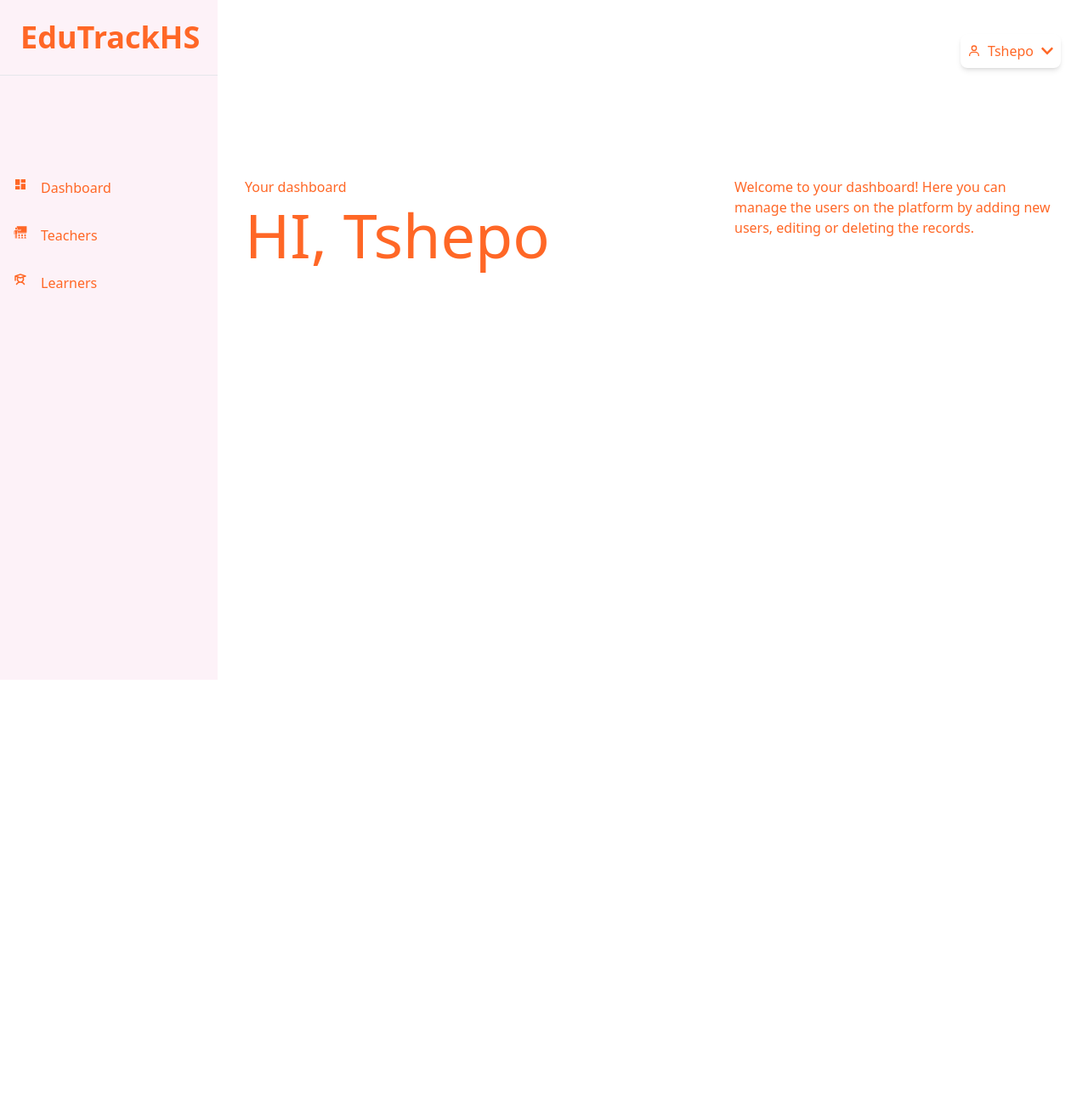
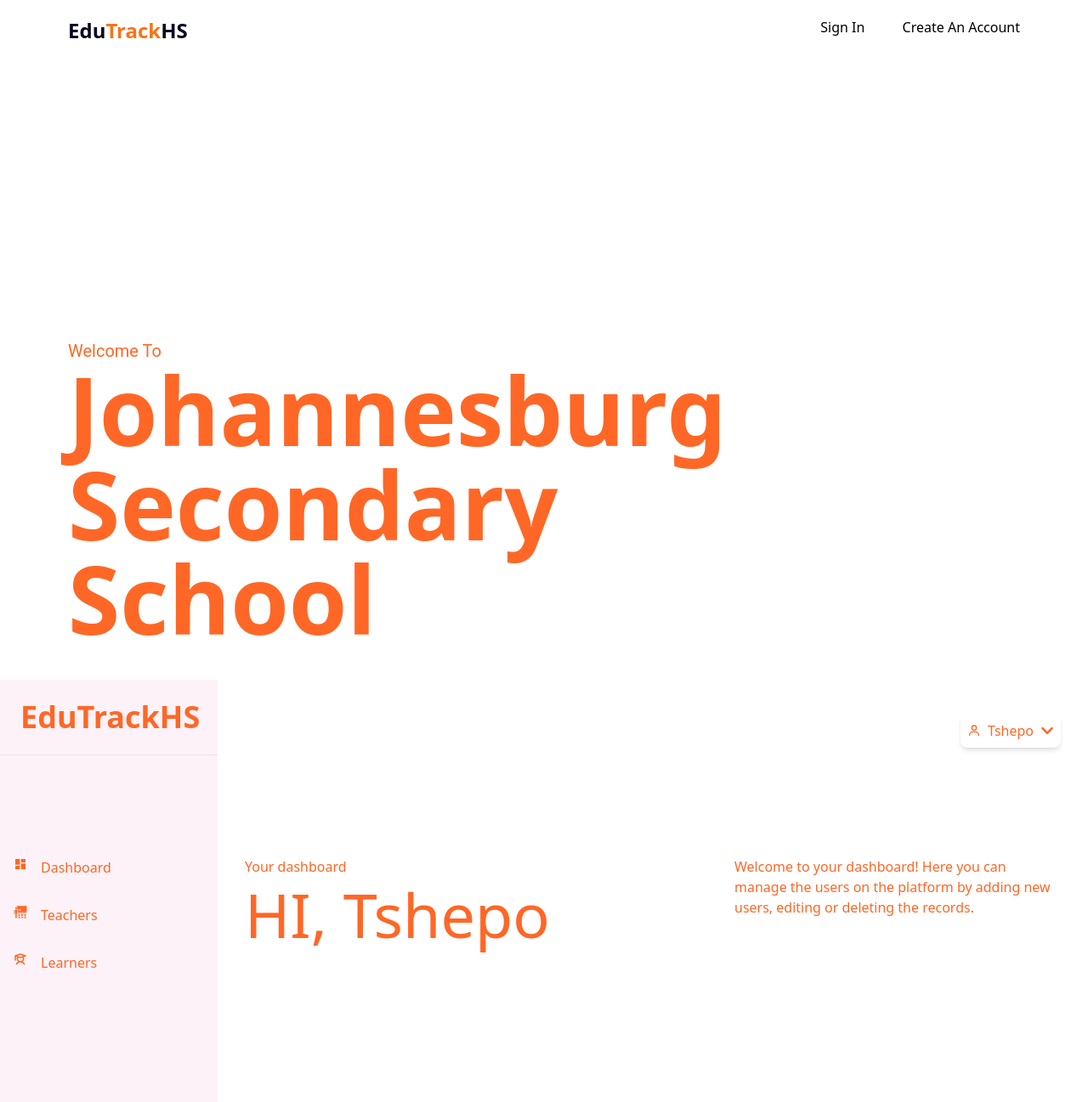
Before and after one commit to ST10107850/EduTrack-HS, a React (Vite) app: page / in a window 1280 px wide. Shown: the top 1297 px of the page at 85% size. Before the commit the page ends 800 px from the top, so only its background shows below. Built offline with nearby package versions, Linux system fonts and the light colour scheme.

Commit message:
few changes

```diff
--- a/src/App2.tsx
+++ b/src/App2.tsx
@@ -10,21 +10,21 @@ import DashboardLayout from './Layout/DashboardLayout';
 const App2: React.FC = () => {
   return (
     <>
-      {/* <Navbar3 />
+      <Navbar3 />
       <div className="w-full h-screen overflow-y-scroll">
         <ul id="cards" className="list-none p-0 grid grid-cols-1 gap-4">
           <li id="card1" className="card w-full">
-            <div className="card-body sticky top-0 w-full rounded-2xl shadow-lg flex items-center justify-center min-h-screen">
+            <div className="card-body sticky top-0 w-full rounded-2xl  flex items-center justify-center min-h-screen">
               <Hero />
             </div>
           </li>
           <li id="card2" className="card w-full">
-            <div className="card-body sticky top-0 w-full rounded-2xl shadow-lg flex items-center justify-center h-[150vh] bg-gray-400">
+            <div className="card-body text-tertiaryColor  sticky top-0 w-full rounded-2xl shadow-lg flex items-center justify-center h-[150vh] ">
               <About2 />
             </div>
           </li>
           <li id="card3" className="card w-full">
-            <div className="card-body sticky top-0 w-full rounded-2xl shadow-lg flex items-center justify-center min-h-screen ">
+            <div className="card-body text-tertiaryColor sticky top-0 w-full rounded-2xl shadow-lg flex items-center justify-center min-h-screen ">
               <MeetOurStaff />
             </div>
           </li>
@@ -34,7 +34,7 @@ const App2: React.FC = () => {
             </div>
           </li>
         </ul>
-      </div> */}
+      </div>
 
 
 
--- a/src/index.css
+++ b/src/index.css
@@ -1,6 +1,10 @@
 @tailwind base;
 @tailwind components;
 @tailwind utilities;
+
+
+@import url('https://fonts.googleapis.com/css2?family=Bowlby+One+SC&family=Roboto:wght@400;700&display=swap');
+
 
 
 
--- a/src/newComponents/About2.tsx
+++ b/src/newComponents/About2.tsx
@@ -4,11 +4,11 @@ import { GiGraduateCap } from 'react-icons/gi';
 
 const About = () => {
   return (
-    <div className="w-full mt-20  rounded-3xl flex flex-col items-center bg-gray-400 py-12 px-20">
+    <div className="w-full mt-20  rounded-3xl flex flex-col items-center bg-white py-12 px-20">
       {/* Main Title and Description */}
       <div className="text-left mb-16 w-full">
-        <h1 className="text-8xl font-bold mb-4">Enjoy Studying at Johannesburg Secondary School</h1>
-        <p className="text-2xl text-gray-600">
+        <h1 className="text-8xl font-bowlby-sc font-bold mb-4">Enjoy Studying at Johannesburg Secondary School</h1>
+        <p className="text-2xl text-black font-roboto ">
           Our school offers a diverse range of academic programs in a variety of languages, providing an ideal environment for learning and personal development. Join us to grow academically, socially, and culturally.
         </p>
       </div>
@@ -27,7 +27,7 @@ const About = () => {
         <div className="flex flex-col items-start p-6 space-y-4">
           <GiGraduateCap className="text-orange-500" size={50} />
           <h2 className="font-bold text-3xl">Our Mission</h2>
-          <p className="text-gray-600 text-base">
+          <p className=" text-base text-black">
             Our mission is to provide a nurturing and inclusive environment where students are encouraged to excel academically, grow socially, and develop lifelong values of curiosity, integrity, and respect.
           </p>
         </div>
@@ -36,7 +36,7 @@ const About = () => {
         <div className="flex flex-col items-start p-6 space-y-4">
           <FaUniversity className="text-orange-500" size={50} />
           <h2 className="font-bold text-3xl">Our Vision</h2>
-          <p className="text-gray-600 text-base">
+          <p className=" text-base text-black">
             To inspire and empower every student to reach their full potential, cultivating compassionate, innovative leaders who make a positive impact in a global society.
           </p>
         </div>
@@ -45,7 +45,7 @@ const About = () => {
         <div className="flex flex-col items-start p-6 space-y-4">
           <BsBook className="text-orange-500" size={50} />
           <h2 className="font-bold text-3xl">Our Goal</h2>
-          <p className="text-gray-600 text-base">
+          <p className=" text-base text-black">
             Our goal is to provide an enriching, well-rounded education that promotes academic excellence, personal growth, and social responsibility. We aim to cultivate critical thinking, creativity, and resilience in our students, ensuring they are well-prepared for lifelong learning and success.
           </p>
         </div>
@@ -54,7 +54,7 @@ const About = () => {
         <div className="flex flex-col items-start p-6 space-y-4">
           <BsPersonLinesFill className="text-orange-500" size={50} />
           <h2 className="font-bold text-3xl">Why Us</h2>
-          <p className="text-gray-600 text-base">
+          <p className=" text-base text-black">
             Choosing our school means joining a community that prioritizes individual growth, academic achievement, and ethical values. We stand out through our commitment to personalized learning, a highly qualified and passionate teaching staff, and an environment that celebrates diversity and inclusion.
           </p>
         </div>
--- a/src/newComponents/Hero.tsx
+++ b/src/newComponents/Hero.tsx
@@ -2,11 +2,11 @@ import React from 'react';
 
 const Hero = () => {
   return (
-    <div className='w-full h-screen px-20 text-black relative flex items-end'>
+    <div className='w-full h-screen px-20 text-tertiaryColor relative flex items-end'>
       {/* Position the text container at the bottom-left with flex and padding */}
       <div className='w-1/3 mb-10'>
-        <h2 className='text-xl'>Welcome To</h2>
-        <h1 className='text-[111px] leading-none font-normal'>Johannesburg Secondary School</h1>
+        <h2 className='text-xl font-roboto'>Welcome To</h2>
+        <h1 className='text-[111px] leading-none font-bowlby font-semibold'>Johannesburg Secondary School</h1>
       </div>
     </div>
   );
--- a/src/newComponents/MeetOurStaff.tsx
+++ b/src/newComponents/MeetOurStaff.tsx
@@ -63,10 +63,10 @@ const MeetOurStaff: React.FC = () => {
   };
 
   return (
-    <div className='w-full rounded-3xl px-10 h-[120vh] text-white bg-black flex flex-col items-center'>
+    <div className='w-full rounded-3xl px-10 h-[120vh] bg-black flex flex-col items-center'>
       <div className='justify-center mt-28'>
         <h1 className='text-9xl font-bold'>Meet Our Staff</h1>
-        <p className='text-2xl gap-4 leading-9 mt-7'>
+        <p className='text-2xl gap-4 text-white leading-9 mt-7'>
           Each member of our staff brings a wealth of experience, passion, and a commitment to fostering a positive and engaging learning environment. They are here to inspire, support, and guide every student, making learning an enriching journey for all.
         </p>
       </div>
@@ -84,7 +84,7 @@ const MeetOurStaff: React.FC = () => {
               style={{ backgroundImage: `url(${teacher.src})` }}
             >
               <div className="absolute bottom-0 left-0 bg-black bg-opacity-50 rounded-lg p-4 w-full">
-                <h2 className="text-3xl font-bold text-white">{teacher.name}</h2>
+                <h2 className="text-3xl font-bold ">{teacher.name}</h2>
                 <p className="text-white">{teacher.title}</p>
               </div>
             </div>
--- a/tailwind.config.js
+++ b/tailwind.config.js
@@ -3,6 +3,10 @@ export default {
   content: ["./index.html", "./src/**/*.{js,ts,jsx,tsx}"],
   theme: {
     extend: {
+      fontFamily: {
+        'bowlby-sc': ['"Bowlby One SC"', 'sans-serif'],
+        'roboto': ['Roboto', 'sans-serif'],
+      },
       colors:{
         "primaryColor": "#060721",
         "secondaryColor": "#006AFF",
```
